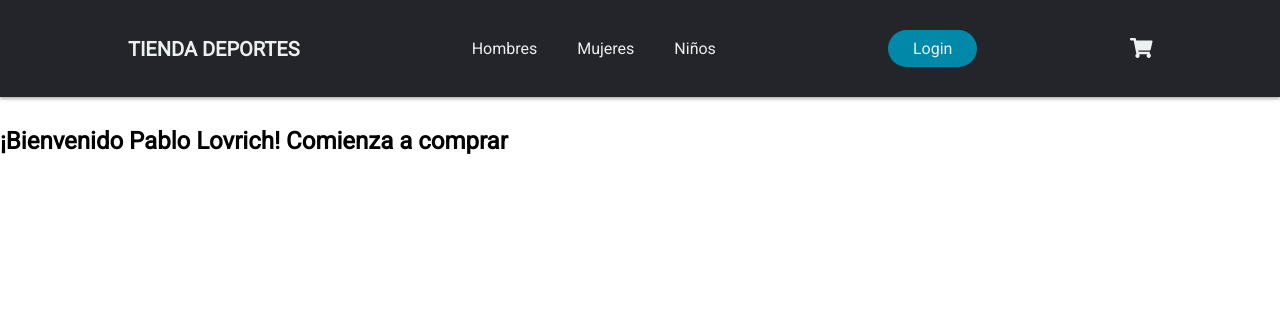
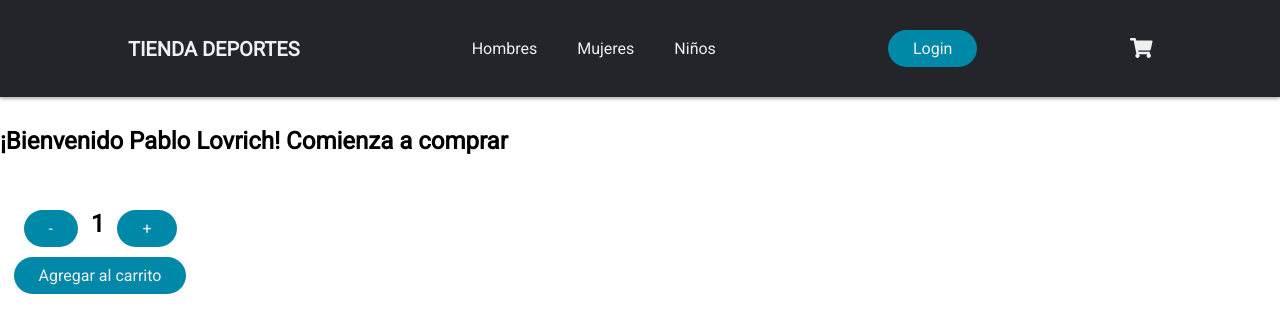
Before and after one commit to pablolovrich/ecommerce-reactjs-lovrich, a React (Create React App) app: page / in a window 1280 px wide. Shown: the top 332 px of the page. Built offline with nearby package versions, Linux system fonts and the light colour scheme.

Commit message:
Desafio contador con boton

```diff
--- a/src/App.css
+++ b/src/App.css
@@ -1,15 +1,18 @@
-@import url('https://fonts.googleapis.com/css2?family=Roboto&display=swap');
+@import url("https://fonts.googleapis.com/css2?family=Roboto&display=swap");
 
 * {
   box-sizing: border-box;
   margin: 0;
   padding: 0;
-    font-family: 'Roboto', sans-serif;
+  font-family: "Roboto", sans-serif;
 }
 
 /* NAVBAR */
 
-li, a , button, h1 {
+li,
+a,
+button,
+h1 {
   font-size: 16px;
   color: #edf0f1;
   text-decoration: none;
@@ -21,7 +24,7 @@ header {
   justify-content: space-between;
   align-items: center;
   padding: 30px 10%;
-    box-shadow: 0 2px 3px rgba(0,0,0,0.3);
+  box-shadow: 0 2px 3px rgba(0, 0, 0, 0.3);
   margin-bottom: 30px;
 }
 
@@ -49,7 +52,7 @@ header {
 
 button {
   padding: 9px 25px;
-    background-color: rgba(0,136,169,1);
+  background-color: rgba(0, 136, 169, 1);
   border: none;
   border-radius: 50px;
   cursor: pointer;
@@ -57,7 +60,7 @@ button {
 }
 
 button:hover {
-    background-color: rgba(0,136,169,0.8);
+  background-color: rgba(0, 136, 169, 0.8);
 }
 
 .cartWidget {
@@ -69,3 +72,22 @@ button:hover {
 .cartWidget:hover {
   color: #0088a9;
 }
+
+/* CONTADOR */
+
+.contadorContainer {
+  width: 200px;
+  display: flex;
+  flex-direction: column;
+  align-items: center;
+  justify-content: center;
+  margin-top: 45px;
+  padding: 10px;
+}
+
+.topContador {
+  display: flex;
+  justify-content: space-between;
+  width: 85%;
+  margin-bottom: 10px;
+}
--- /dev/null
+++ b/src/components/ItemCount.js
@@ -0,0 +1,41 @@
+import React from "react";
+import { useState } from "react";
+
+function ItemCount({ stock, initial, onAdd }) {
+  const [count, setCount] = useState(initial);
+
+  function sumar() {
+    if (count < stock) {
+      setCount(count + 1);
+    } else {
+      console.log("No hay cantidad suficiente");
+    }
+  }
+
+  function restar() {
+    if (count > 1) {
+      setCount(count - 1);
+    } else {
+      console.log("No se admite 0 cantidad");
+    }
+  }
+
+  function resetear() {
+    if (count <= stock && count > 0) {
+      onAdd()
+      setCount(initial)
+    }
+  }
+  return (
+    <div className="contadorContainer">
+      <div className="topContador">
+        <button onClick={restar}>-</button>
+        <h2>{count}</h2>
+        <button onClick={sumar}>+</button>
+      </div>
+      <button onClick={resetear}>Agregar al carrito</button>
+    </div >
+  );
+}
+
+export default ItemCount;
--- a/src/components/ItemListContainer.js
+++ b/src/components/ItemListContainer.js
@@ -1,11 +1,19 @@
-import React from 'react'
+import React from "react";
+import ItemCount from "./ItemCount";
 
-function ItemListContainer({nombre , apellido}) {
-    return (
-        <div>
-            <h2>¡Bienvenido {nombre} {apellido}! Comienza a comprar</h2>
-        </div>
-    )
+function ItemListContainer({ nombre, apellido }) {
+  function onAdd() {
+    console.log("Se agregaron los productos al carrito");
+  }
+
+  return (
+    <div>
+      <h2>
+        ¡Bienvenido {nombre} {apellido}! Comienza a comprar
+      </h2>
+      <ItemCount stock={5} initial={1} onAdd={onAdd} />
+    </div>
+  );
 }
 
-export default ItemListContainer
+export default ItemListContainer;
```
Also changed, not shown: src/App.js (+3 -4 lines), src/components/CartWidget.js (+9 -9 lines), src/components/NavBar.js (+15 -8 lines), src/index.js (+6 -6 lines). Lines whose indentation alone changed are shown as unchanged.
